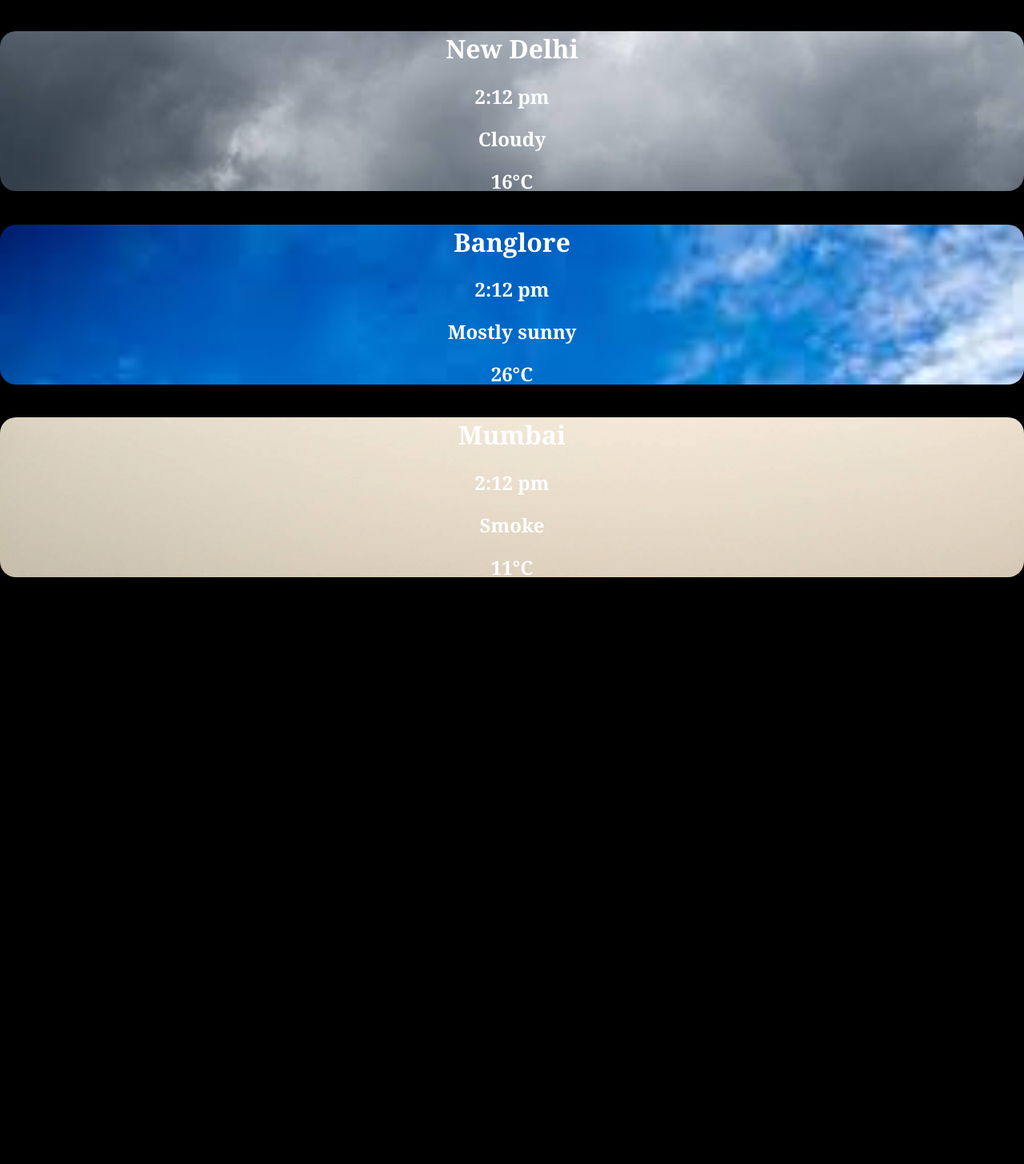
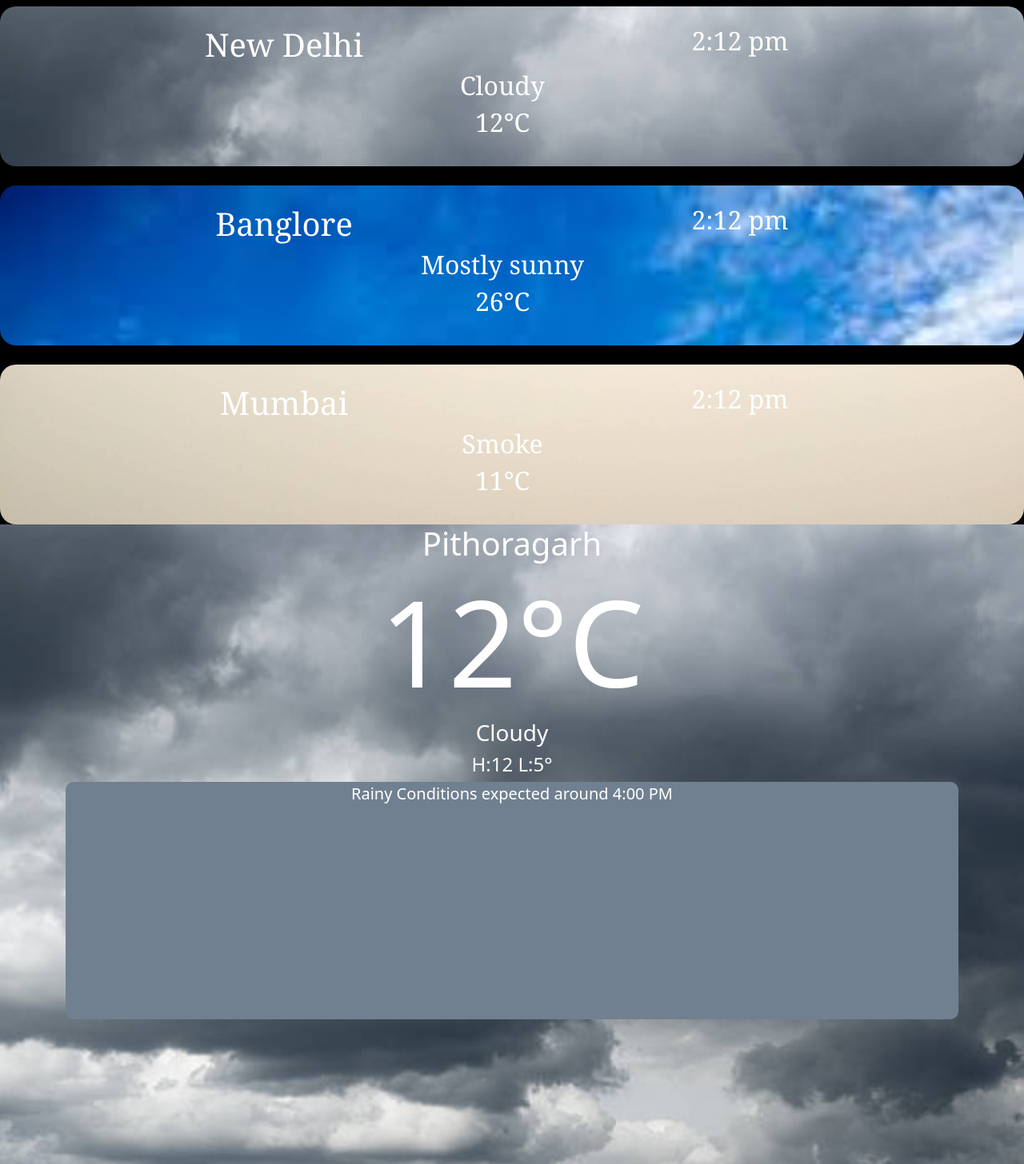
Before and after one commit to Hormese1236/weather-project, a React (Create React App) app: page / in a window 1280 px wide. Shown: the part 356-1812 px from the top of the page at 80% size. Before the commit the page ends 1082 px from the top, so only its background shows below. Built offline with nearby package versions, Linux system fonts and the light colour scheme.

Commit message:
second commit

```diff
--- a/package.json
+++ b/package.json
@@ -6,7 +6,10 @@
     "@testing-library/jest-dom": "^5.16.1",
     "@testing-library/react": "^12.1.2",
     "@testing-library/user-event": "^13.5.0",
+    "bootstrap": "^5.1.3",
+    "dom-helpers": "^5.2.1",
     "react": "^17.0.2",
+    "react-bootstrap": "^2.1.0",
     "react-dom": "^17.0.2",
     "react-scripts": "5.0.0",
     "web-vitals": "^2.1.3"
--- a/public/index.html
+++ b/public/index.html
@@ -1,43 +1,14 @@
-<!DOCTYPE html>
+
 <html lang="en">
   <head>
-    <meta charset="utf-8" />
-    <link rel="icon" href="%PUBLIC_URL%/favicon.ico" />
-    <meta name="viewport" content="width=device-width, initial-scale=1" />
-    <meta name="theme-color" content="#000000" />
-    <meta
-      name="description"
-      content="Web site created using create-react-app"
-    />
-    <link rel="apple-touch-icon" href="%PUBLIC_URL%/logo192.png" />
-    <!--
-      manifest.json provides metadata used when your web app is installed on a
-      user's mobile device or desktop. See https://developers.google.com/web/fundamentals/web-app-manifest/
-    -->
-    <link rel="manifest" href="%PUBLIC_URL%/manifest.json" />
-    <!--
-      Notice the use of %PUBLIC_URL% in the tags above.
-      It will be replaced with the URL of the `public` folder during the build.
-      Only files inside the `public` folder can be referenced from the HTML.
 
-      Unlike "/favicon.ico" or "favicon.ico", "%PUBLIC_URL%/favicon.ico" will
-      work correctly both with client-side routing and a non-root public URL.
-      Learn how to configure a non-root public URL by running `npm run build`.
-    -->
-    <title>weather app</title>
+
+
+    <title>Weather App</title>
   </head>
   <body>
-    <noscript>You need to enable JavaScript to run this app.</noscript>
+
     <div id="root"></div>
-    <!--
-      This HTML file is a template.
-      If you open it directly in the browser, you will see an empty page.
 
-      You can add webfonts, meta tags, or analytics to this file.
-      The build step will place the bundled scripts into the <body> tag.
-
-      To begin the development, run `npm start` or `yarn start`.
-      To create a production bundle, use `npm run build` or `yarn build`.
-    -->
   </body>
 </html>
--- a/src/App.css
+++ b/src/App.css
@@ -39,10 +39,11 @@
 #header{
   text-align: center;
   color: white;
-  font-size: 50px;
+  font-size: 20px;
   font-family:bold;}
   #search{
-    width: 60%;
+    width:1000px;
+
     height: 60px;
      border-radius:30px ;
   }
--- a/src/App.js
+++ b/src/App.js
@@ -1,5 +1,6 @@
 
 import './App.css';
+
 
 
 function App() {
@@ -9,10 +10,10 @@ function App() {
 
    <div id="header">
 
-       weather
+      <h1>weather</h1>
 
 
-       <style>{'body { background-color:black; }'}</style><br></br>
+       <style>{'body { background-color:black; }'}</style>
        <div id="textbox">
 
         <label> <input  id="search" type='text' placeholder='search your city or airport' />
--- a/src/Banglore.js
+++ b/src/Banglore.js
@@ -9,16 +9,19 @@ class Banglore extends Component {
         return (
             <div className='break'><br></br>
             <div className="home2css">
+                <br></br>
                 <Container>
         <Row>
-            <Col></Col>
-            <Col></Col>
+
+
             <Col>   <h1 className='head2'>Banglore</h1></Col>
+
             <Col>   <h2 className='head2'>2:12 pm</h2></Col>
             <Row> <Col>   <h2 className='head2'>Mostly sunny</h2></Col></Row>
 
+
             <Row>
-            <Col>   <h2 className='head2'>26°C</h2></Col>
+            <Col>   <h2 className='head2'>26°C</h2></Col><br></br>
             </Row>
 
 
--- a/src/City2.js
+++ b/src/City2.js
@@ -11,22 +11,25 @@ class City2 extends Component {
             <div className='break'><br></br>
 
             <div className='home1css'>
+            <br></br>
+            <Container>
+        <Row>
 
-             <Container>
-        <Row>
-            <Col></Col>
-            <Col></Col>
-            <Col>  <h1 className='head2'>New Delhi</h1></Col>
+
+            <Col>   <h1 className='head2'>New Delhi</h1></Col>
+
             <Col>   <h2 className='head2'>2:12 pm</h2></Col>
             <Row> <Col>   <h2 className='head2'>Cloudy</h2></Col></Row>
 
+
             <Row>
-            <Col>   <h2 className='head2'>16°C</h2></Col>
+            <Col>   <h2 className='head2'>12°C</h2></Col><br></br>
             </Row>
 
 
         </Row>
         </Container>
+
             </div>
             </div>
 
--- a/src/Home.js
+++ b/src/Home.js
@@ -9,21 +9,22 @@ class Home extends Component {
     render() {
         return (
             <div classname='white'>
+            <br></br>
             <div id='homecss'>
 
-
+            <br></br>
             <Container>
        <Row>
-           <Col></Col>
+
            <Col>   <h1 className='head2'>My Location</h1></Col>
            <Col>   <h2 className='head2'>Pithoragarh</h2></Col>
 
 
            <Row> <Col>   <h2 className='head2'>cloudy</h2></Col></Row>
+          <Col><br></br></Col>
 
-           <Row>
            <Col>   <h2 className='head2'>12°C</h2></Col>
-           </Row>
+
 
 
        </Row>
--- a/src/Mumbai.js
+++ b/src/Mumbai.js
@@ -11,10 +11,10 @@ class Mumbai extends Component {
                     <div className='break'><br></br>
 
            <div className='home3css'>
-
+           <br></br>
            <Container>
        <Row>
-           <Col></Col>
+
            <Col>   <h1 className='head2'>Mumbai</h1></Col>
            <Col>   <h2 className='head2'>2:12 pm</h2></Col>
 
--- /dev/null
+++ b/src/Mylocation.css
@@ -0,0 +1,34 @@
+#img{
+background-image:url("cloudedsky.jpg" ) ;
+height: 100%;
+background-repeat: no-repeat;
+background-size: cover;
+color: white;
+display: flex;
+justify-content: center;
+
+}
+#cel{
+    font-size:150px;
+}
+.head{
+    display: flex;
+        justify-content: center;
+        color: white;
+        align-items: center;
+}
+.innerbox{
+    font-size: 20px;
+    height:100%;
+    width:100%;
+
+background-color: 	#708090;
+  border-radius: 10px;
+  display: flex;
+  justify-content: center;
+}
+
+
+#under{
+    color: white;
+}
--- /dev/null
+++ b/src/Mylocation.js
@@ -0,0 +1,44 @@
+import React, { Component, Fragment } from 'react';
+import './Mylocation.css'
+import { Container } from 'react-bootstrap';
+import Row from 'react-bootstrap/Row';
+import Col from 'react-bootstrap/Col';
+
+class Mylocation extends Component {
+    render() {
+        return (
+            <div id="img">
+                <div><br></br></div>
+                <Container>
+                    <Row>
+                        <Col>
+           <h1 className='head'>Pithoragarh</h1></Col>
+           </Row>
+           <Row>
+           <div className='cel'>
+           <h2 className='head' id="cel">12°C</h2>
+         <Col> <h3 className='head'>Cloudy</h3>
+           <h4 className='head'>H:12 L:5°</h4></Col>
+
+
+           <div className='innerbox'>Rainy Conditions expected around 4:00 PM
+   </div>
+
+
+           </div>
+      </Row>
+
+         </Container>
+
+         </div>
+
+
+
+
+
+
+        );
+    }
+}
+
+export default Mylocation;
--- a/src/index.js
+++ b/src/index.js
@@ -7,6 +7,8 @@ import City2 from'./City2'
 import Banglore from './Banglore';
 import reportWebVitals from './reportWebVitals';
 import Mumbai from './Mumbai'
+import Mylocation from './Mylocation';
+import 'bootstrap/dist/css/bootstrap.min.css';
 
 ReactDOM.render(
   <React.StrictMode>
@@ -15,6 +17,7 @@ ReactDOM.render(
     <City2/>
     <Banglore/>
     <Mumbai/>
+    <Mylocation/>
   </React.StrictMode>,
   document.getElementById('root')
 );
```
Also changed, not shown: 1 other file (tests, documents, lock files or other folders).
